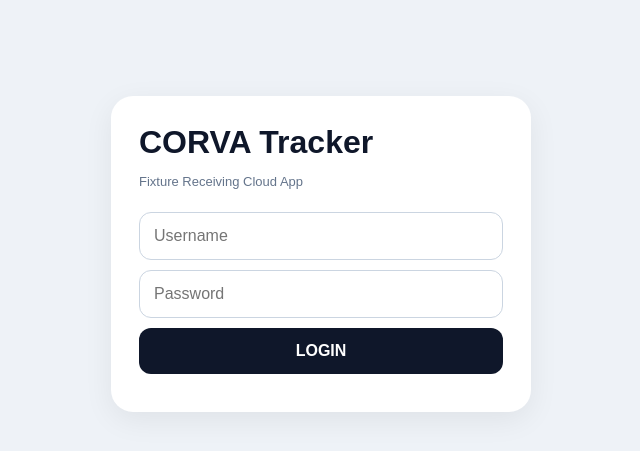
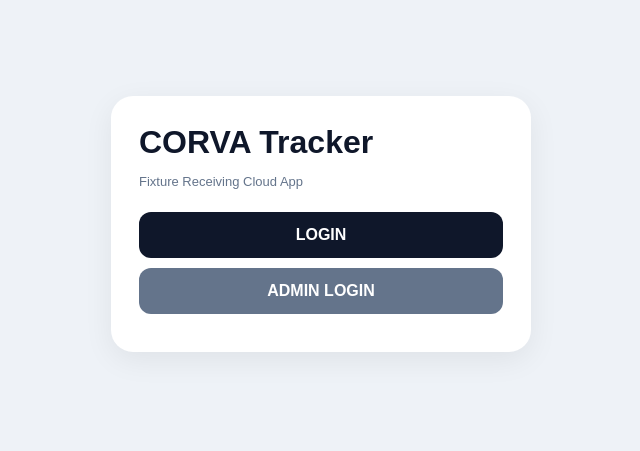
Before and after one commit to udni-hub/CORVA-Fixture-Tracker, a Flask app: page /login in a window 1280 px wide. Shown: the top 451 px of the page, without its empty margins (319-959 px from the left). Run offline with Flask 3, Linux system fonts and the light colour scheme.

Commit message:
Simplify login for normal users

```diff
--- a/templates/login.html
+++ b/templates/login.html
@@ -12,29 +12,31 @@
     input,button{width:100%;padding:14px;margin-top:10px;border-radius:12px;font-size:16px}
     input{border:1px solid #cbd5e1;background:#fff}
     button{border:0;background:#0f172a;color:#fff;font-weight:800;cursor:pointer}
-    button:disabled{opacity:.6}
+    .admin{background:#64748b}
     .err{color:#b91c1c;font-size:13px;margin-top:10px}
+    #adminBox{display:none}
   </style>
 </head>
 <body>
   <div class="box">
     <h1>CORVA Tracker</h1>
     <p>Fixture Receiving Cloud App</p>
-    <input id="u" placeholder="Username" autocomplete="username">
-    <input id="p" type="password" placeholder="Password" autocomplete="current-password">
-    <button id="loginBtn" onclick="login()">LOGIN</button>
+
+    <button id="loginBtn" onclick="userLogin()">LOGIN</button>
+    <button class="admin" onclick="showAdmin()">ADMIN LOGIN</button>
+
+    <div id="adminBox">
+      <input id="u" placeholder="Admin Username" autocomplete="username">
+      <input id="p" type="password" placeholder="Admin Password" autocomplete="current-password">
+      <button onclick="adminLogin()">ADMIN LOGIN</button>
+    </div>
     <div id="e" class="err"></div>
   </div>
 
   <script>
-    async function login(){
-      const btn=document.getElementById('loginBtn');
+    async function sendLogin(username,password){
       const err=document.getElementById('e');
-      const username=document.getElementById('u').value.trim();
-      const password=document.getElementById('p').value;
       err.textContent='';
-      if(!username||!password){err.textContent='Enter username and password.';return}
-      btn.disabled=true;
       try{
         const r=await fetch('/api/login',{
           method:'POST',
@@ -46,12 +48,23 @@
         if(x.ok){location.replace('/');}
         else{err.textContent=x.error||'Login failed';}
       }catch(ex){err.textContent='Server connection failed. Please try again.';}
-      finally{btn.disabled=false;}
     }
 
-    document.getElementById('p').addEventListener('keydown',e=>{
-      if(e.key==='Enter') login();
-    });
+    function userLogin(){
+      sendLogin('MTAR','');
+    }
+
+    function showAdmin(){
+      document.getElementById('adminBox').style.display='block';
+      document.getElementById('u').focus();
+    }
+
+    function adminLogin(){
+      const u=document.getElementById('u').value.trim();
+      const p=document.getElementById('p').value;
+      if(!u||!p){document.getElementById('e').textContent='Enter admin username and password.';return;}
+      sendLogin(u,p);
+    }
   </script>
 </body>
 </html>
```
